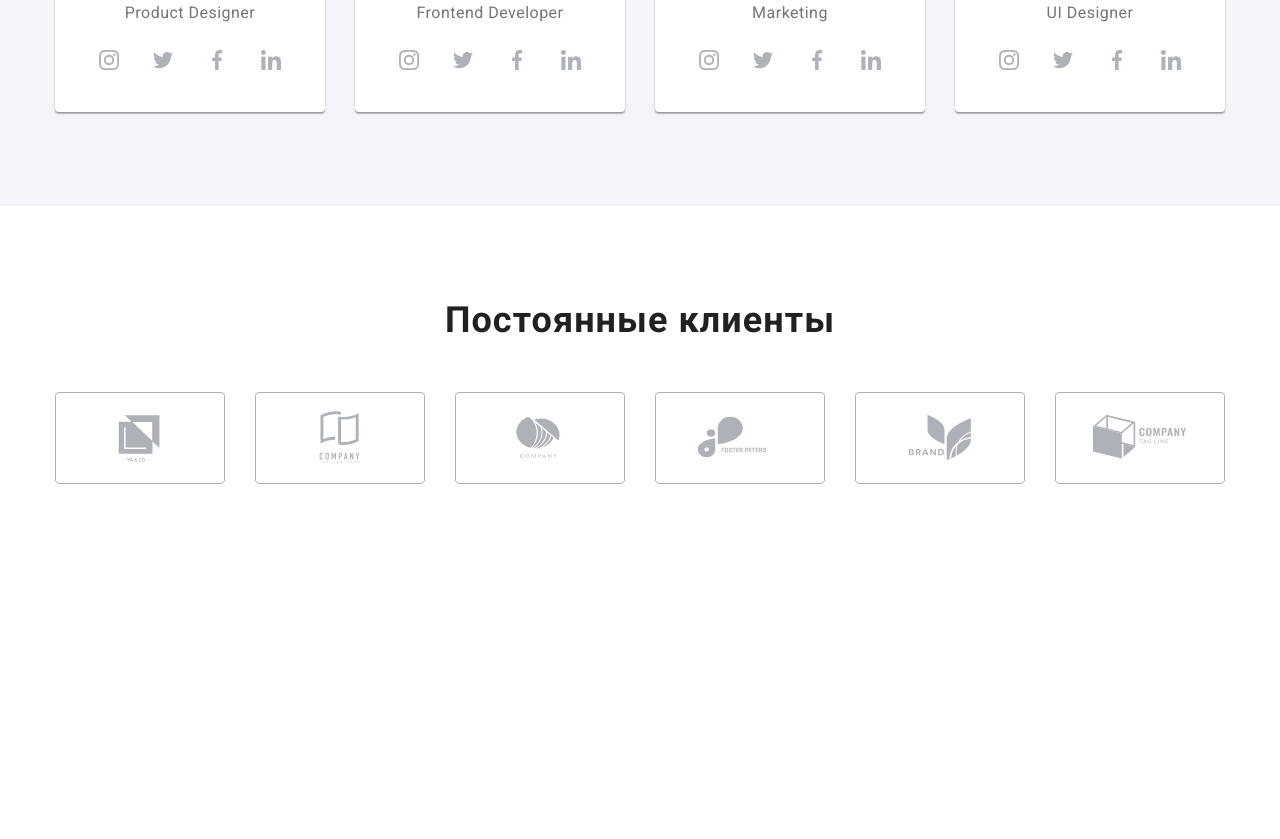
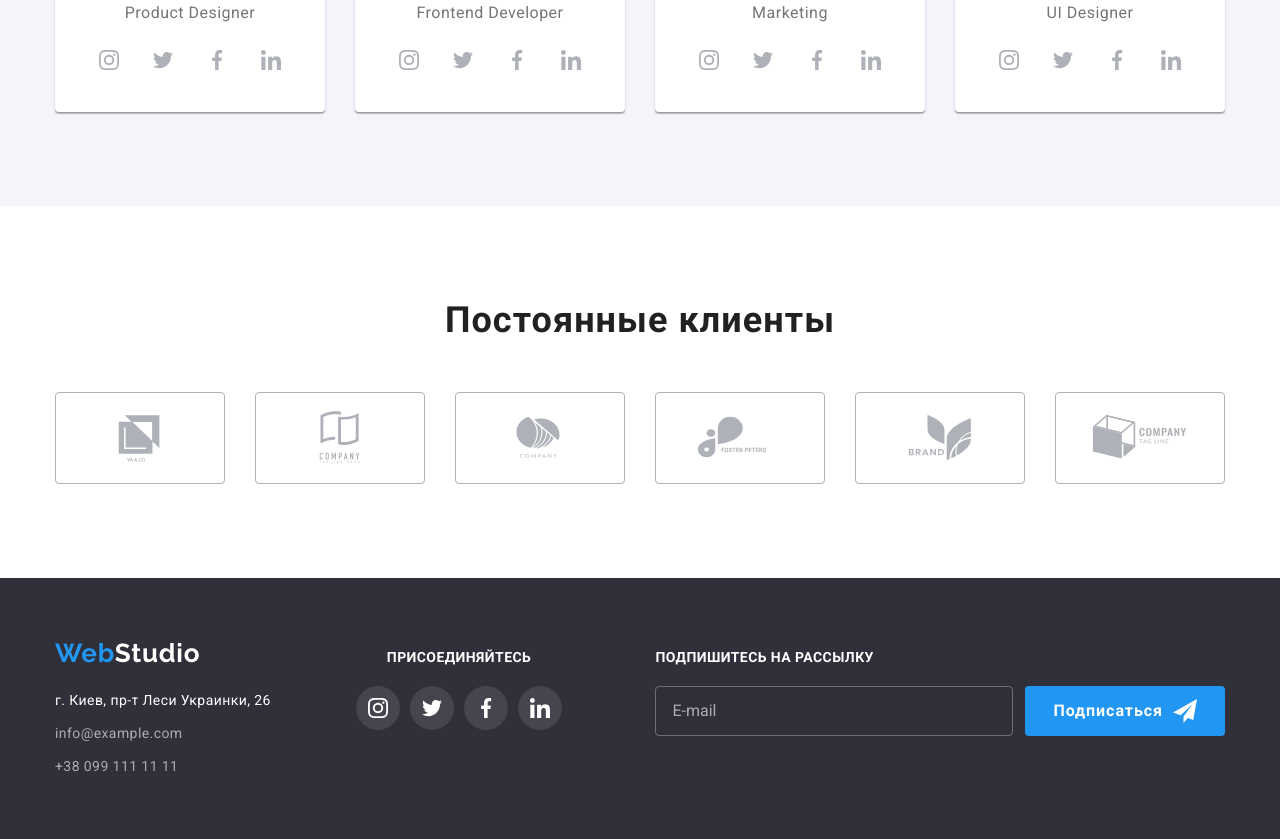
Before and after one commit to zlatan-dp/goit-markup-hw-08, a plain HTML site: page index.html in a window 1280 px wide. Shown: the part 2017-2856 px from the top of the page. Before the commit the page ends 2595 px from the top, so only its background shows below. Drawn offline with nearby package versions, Linux system fonts and the light colour scheme.

Commit message:
адаптировал футер

```diff
--- a/index.html
+++ b/index.html
@@ -351,9 +351,10 @@
       </section>
     </main>
 
-    <!-- <footer class="footer">
+    <footer class="footer">
       <div class="container footer-flex">
         <div class="footer-contacts">
+          <div class="footer-adress-wrap">
             <a lang="en" href="./index.html" class="logo logo--white link">
               <span class="logo__accent">Web</span>Studio</a
             >
@@ -412,6 +413,7 @@
               </li>
             </ul>
           </div>
+        </div>
         <div class="subscribe-modal">
           <p class="subscribe-modal__action action">Подпишитесь на рассылку</p>
           <div class="subscribe-field">
@@ -434,7 +436,7 @@
           </div>
         </div>
       </div>
-    </footer> -->
+    </footer>
 
     <div class="backdrop is-hidden" data-modal>
       <div class="modal">
--- a/sass/component/_logo.scss
+++ b/sass/component/_logo.scss
@@ -1,6 +1,10 @@
 .logo {
   font-family: 'Raleway', Tahoma, sans-serif;
-  @include fonts(700, 26px, 1.19, 0.03em, null);
+  @include fonts(700, 24px, 1.16, 0.03em, null);
+
+  @media screen and (min-width: 1200px) {
+    @include fonts(700, 26px, 1.19, 0.03em, null);
+  }
 
   display: block;
   &__accent {
--- a/sass/layout/_features.scss
+++ b/sass/layout/_features.scss
@@ -43,8 +43,3 @@
     color: var(--second-color);
   }
 }
-
-// width: 270px;
-// & + & {
-//       margin-left: var(--main-margin);
-//     }
--- a/sass/layout/_footer.scss
+++ b/sass/layout/_footer.scss
@@ -5,11 +5,38 @@
 }
 
 .footer-flex {
-  display: flex;
+  @media screen and (min-width: 1200px) {
+    display: flex;
+    justify-content: space-between;
+  }
 }
 
 .footer-contacts {
-  width: 231px;
+  margin: 0 auto;
+  margin-bottom: 60px;
+  text-align: center;
+
+  @media screen and (min-width: 768px) {
+    display: flex;
+    justify-content: space-around;
+  }
+
+  @media screen and (min-width: 1200px) {
+    margin: 0;
+    text-align: left;
+    justify-content: space-between;
+  }
+}
+
+.footer-adress-wrap {
+  margin-bottom: 60px;
+  @media screen and (min-width: 768px) {
+    margin-bottom: 0;
+  }
+
+  @media screen and (min-width: 1200px) {
+    width: 231px;
+  }
 }
 
 .adress-list__item:not(:last-child) {
@@ -34,12 +61,23 @@
 }
 
 .footer-join {
-  margin-left: 70px;
-  padding-top: 12px;
+  margin: 0 auto;
+  text-align: center;
+
+  @media screen and (min-width: 768px) {
+    margin: 0;
+    padding-top: 5px;
+  }
+
+  @media screen and (min-width: 1200px) {
+    margin-left: 70px;
+    padding-top: 12px;
+  }
 }
 
 .join-list {
   display: flex;
+  justify-content: center;
 }
 
 .join-list__item + .join-list__item {
@@ -80,17 +118,26 @@
 }
 
 .subscribe-modal {
-  margin-left: 93px;
+  // margin-left: 93px;
   padding-top: 12px;
+  text-align: center;
+
+  @media screen and (min-width: 1200px) {
+    text-align: left;
+  }
 }
 
 .subscribe-form__wrap {
-  display: flex;
   align-items: center;
+
+  @media screen and (min-width: 1200px) {
+    display: flex;
+  }
 }
 
 .subscribe-form__input {
-  width: 358px;
+  width: 100%;
+  margin-bottom: 20px;
   height: 50px;
   color: var(--white-color);
   font-size: 16px;
@@ -105,13 +152,25 @@
   &::placeholder {
     color: rgba(255, 255, 255, 0.6);
   }
+
+  @media screen and (min-width: 768px) {
+    width: 450px;
+    margin-left: auto;
+    margin-right: auto;
+    display: block;
+  }
+
+  @media screen and (min-width: 1200px) {
+    width: 358px;
+    margin-bottom: 0;
+    margin-right: 12px;
+  }
 }
 
 .subscribe-form__btn {
   display: inline-flex;
   align-items: center;
   padding: 10px 28px;
-  margin-left: 12px;
 }
 
 .subscribe-form__icon {
--- a/sass/layout/_hero.scss
+++ b/sass/layout/_hero.scss
@@ -24,8 +24,8 @@
     padding-top: 200px;
     padding-bottom: 200px;
   }
-}
-.hero__title {
+
+  &__title {
     @include fonts(900, 26px, 1.62, 0.06em);
     text-transform: uppercase;
     color: var(--white-color);
@@ -40,6 +40,7 @@
     }
   }
 
-.hero__btn {
+  &__btn {
     padding: 10px 32px;
   }
+}
```
Also changed, not shown: portfolio.html (+2 -0 lines), css/main.css, css/main.min.css, 2 other files. Lines whose indentation alone changed are shown as unchanged.
